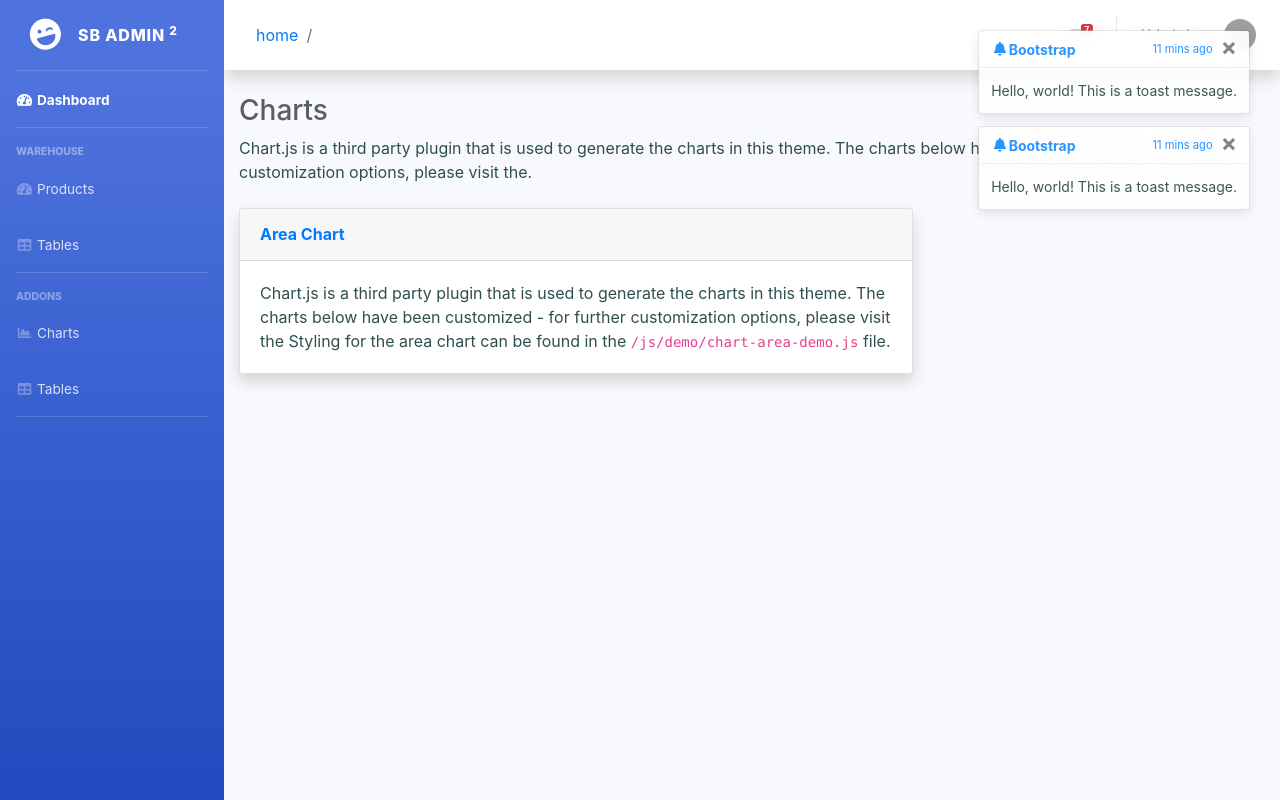
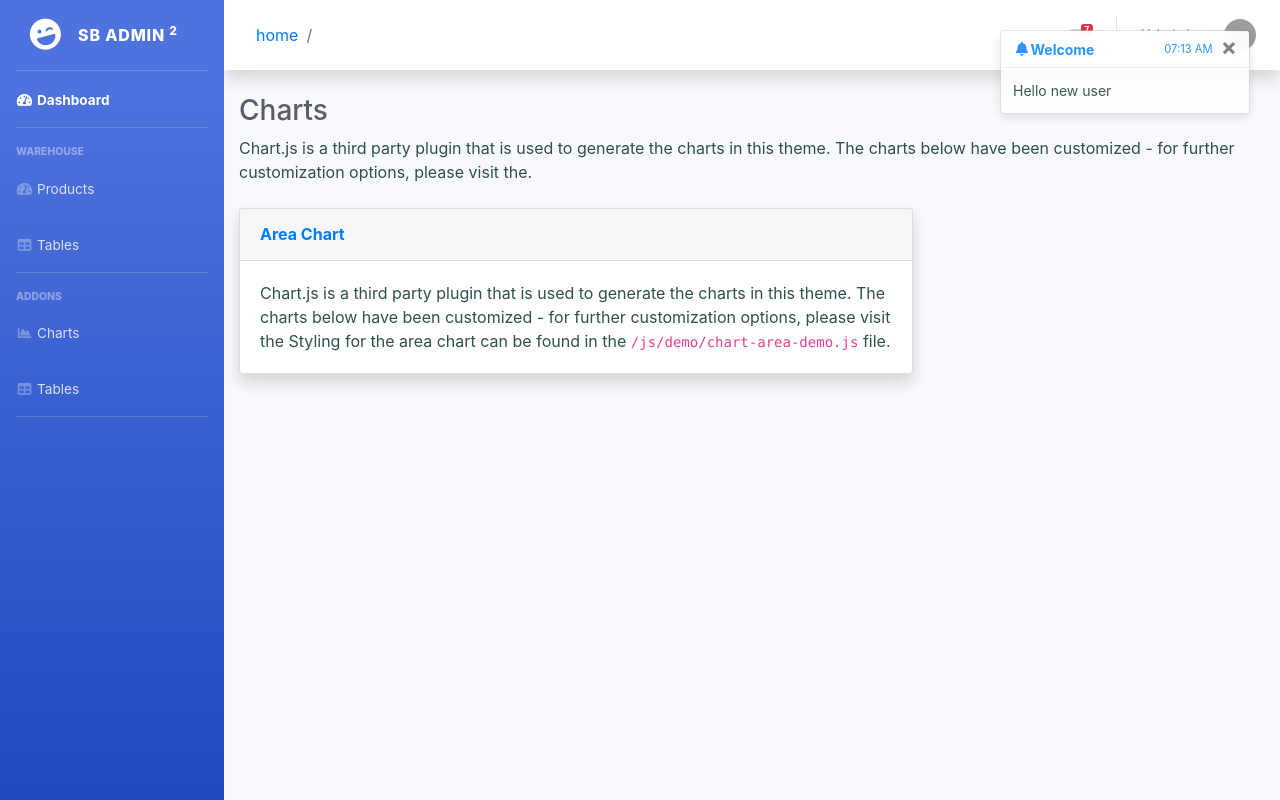
Before and after one commit to delprzemo/react-admin-template, a React (Create React App) app: page / in a window 1280 px wide. Built offline with nearby package versions, Linux system fonts and the light colour scheme; grey boxes are pictures that could not be loaded.

Commit message:
Add notification system

```diff
--- a/src/App.css
+++ b/src/App.css
@@ -35,7 +35,7 @@ body {
 }
 
 .toast-wrapper {
-    position: absolute;
+    position: fixed;
     top     : 30px;
     right   : 30px;
     z-index: 100 !important;
@@ -43,6 +43,7 @@ body {
 
 .toast {
     opacity: 0.95 !important;
+    width: 250px;
 }
 
 .toast-header {
--- a/src/App.tsx
+++ b/src/App.tsx
@@ -5,40 +5,14 @@ import LeftMenu from "./components/LeftMenu";
 import TopMenu from "./components/topMenu/TopMenu";
 import Home from "./components/Home";
 import Products from "./components/products/Products";
+import Notifications from "./common/elements/notifications";
 import { BrowserRouter as Router, Switch, Route } from "react-router-dom";
 
 const App: React.FC = () => {
   return (
     <div className="App" id="wrapper">
 
-      <div className="toast-wrapper">
-        <div className="toast">
-            <div className="toast-header">
-              <i className="fas fa-fw fa-bell"></i>
-              <strong className="mr-auto">Bootstrap</strong>
-              <small>11 mins ago</small>
-              <button type="button" className="ml-2 mb-1 close" data-dismiss="toast" aria-label="Close">
-                <span aria-hidden="true">&times;</span>
-              </button>
-            </div>
-            <div className="toast-body">
-                Hello, world! This is a toast message.
-            </div>
-        </div>
-        <div className="toast">
-            <div className="toast-header">
-              <i className="fas fa-fw fa-bell"></i>
-              <strong className="mr-auto">Bootstrap</strong>
-              <small>11 mins ago</small>
-              <button type="button" className="ml-2 mb-1 close" data-dismiss="toast" aria-label="Close">
-                <span aria-hidden="true">&times;</span>
-              </button>
-            </div>
-            <div className="toast-body">
-                Hello, world! This is a toast message.
-            </div>
-        </div>
-      </div>
+      <Notifications/>
 
       <Router>
         <LeftMenu />
--- /dev/null
+++ b/src/common/elements/notifications.tsx
@@ -0,0 +1,46 @@
+import React, { Fragment, Dispatch } from "react";
+import { useDispatch, useSelector } from "react-redux";
+import { IStateType } from "../../store/models/root.interfaces";
+import { INotification } from "../../store/models/notification.interface";
+import { removeNotification } from "../../store/actions/notifications.action";
+
+const Notifications: React.FC = () => {
+  const dispatch: Dispatch<any> = useDispatch();
+  const notifications: INotification[] = useSelector((state: IStateType) =>
+    state.notifications.notifications);
+
+  function closeNotification(id: number) {
+    dispatch(removeNotification(id));
+  }
+
+  const notificationList = notifications.map(notification => {
+    return (
+      <div className="toast" key={`notification_${notification.id}`}>
+        <div className="toast-header">
+          <i className="fas fa-fw fa-bell"></i>
+          <strong className="mr-auto">{notification.title}</strong>
+          <small>{notification.date.toLocaleTimeString(navigator.language, { hour: '2-digit', minute: '2-digit' })}</small>
+          <button type="button"
+            className="ml-2 mb-1 close"
+            data-dismiss="toast"
+            aria-label="Close"
+            onClick={() => closeNotification(notification.id)}>
+            <span aria-hidden="true">&times;</span>
+          </button>
+        </div>
+        <div className="toast-body">
+          {notification.text}
+        </div>
+      </div>
+    )
+  });
+
+
+  return (
+    <div className="toast-wrapper">
+      {notificationList}
+    </div>
+  );
+};
+
+export default Notifications;
--- a/src/components/products/Products.tsx
+++ b/src/components/products/Products.tsx
@@ -1,13 +1,14 @@
 import React, { Fragment, Dispatch, useState } from "react";
 import ProductList from "./ProductsList";
 import ProductForm from "./ProductsForm";
-import Card from "../../common/elements/Card";
+import Card from "../../common/elements/card";
 import "./Products.css";
 import { useDispatch, useSelector } from "react-redux";
 import { updateCurrentPath } from "../../store/actions/root.actions";
 import { IProductState, IStateType } from "../../store/models/root.interfaces";
 import Popup from "reactjs-popup";
 import { removeProduct, clearProductPendingEdit } from "../../store/actions/products.action";
+import { addNotification } from "../../store/actions/notifications.action";
 
 const Products: React.FC = () => {
   const dispatch: Dispatch<any> = useDispatch();
@@ -69,6 +70,7 @@ const Products: React.FC = () => {
                 if (!products.editProduct) {
                   return;
                 }
+                dispatch(addNotification("Product removed", `Product ${products.editProduct.name} was removed`))
                 dispatch(removeProduct(products.editProduct.id));
                 dispatch(clearProductPendingEdit());
                 setPopup(false);
--- a/src/components/products/ProductsForm.tsx
+++ b/src/components/products/ProductsForm.tsx
@@ -4,6 +4,7 @@ import { useSelector, useDispatch } from "react-redux";
 import { IProduct } from "../../store/models/product.interface";
 import TextInput, { OnChangeModel } from "../../common/elements/TextInput";
 import { editProduct, clearProductPendingEdit } from "../../store/actions/products.action";
+import { addNotification } from "../../store/actions/notifications.action";
 
 const ProductForm: React.FC = () => {
   const dispatch: Dispatch<any> = useDispatch();
@@ -29,6 +30,10 @@ const ProductForm: React.FC = () => {
         name: formState.name.value,
         description: formState.description.value
       }));
+
+      dispatch(addNotification("Product edited", `Product ${formState.name.value} edited by you`))
+      dispatch(clearProductPendingEdit());
+
     }
   }
 
--- a/src/components/products/ProductsList.tsx
+++ b/src/components/products/ProductsList.tsx
@@ -6,6 +6,7 @@ import { changeProductPendingEdit } from "../../store/actions/products.action";
 const ProductList: React.FC = () => {
   const dispatch: Dispatch<any> = useDispatch();
   const products: IProductState = useSelector((state: IStateType) => state.products);
+
   const productElements: (JSX.Element | null)[] = products.products.map(product => {
     if (!product) { return null; };
     return (<tr className={`table-row ${(products.editProduct && products.editProduct.id === product.id) ? "selected" : ""}`}
--- /dev/null
+++ b/src/store/actions/notifications.action.ts
@@ -0,0 +1,14 @@
+export const ADD_NOTIFICATION: string = "ADD_NOTIFICATION";
+export const REMOVE_NOTIFICATION: string = "REMOVE_NOTIFICATION";
+
+export function addNotification(title: string, text: string): addNotificationActionType {
+    return { type: ADD_NOTIFICATION, text: text, title: title };
+}
+
+export function removeNotification(id: number): removeNotificationActionType {
+    return { type: REMOVE_NOTIFICATION, id: id };
+}
+
+
+export type addNotificationActionType = { type: string, text: string, title: string };
+export type removeNotificationActionType = { type: string, id: number };
--- /dev/null
+++ b/src/store/models/notification.interface.ts
@@ -0,0 +1,6 @@
+export interface INotification {
+    id: number,
+    date: Date,
+    title: string,
+    text: string
+}
--- a/src/store/models/root.interfaces.ts
+++ b/src/store/models/root.interfaces.ts
@@ -1,4 +1,5 @@
 import { IProduct } from "./product.interface";
+import { INotification } from "./notification.interface";
 
 export interface IRootPageStateType {
     area: string;
@@ -11,6 +12,7 @@ export interface IRootStateType {
 export interface IStateType {
     root: IRootStateType;
     products: IProductState;
+    notifications: INotificationState;
 }
 
 export interface IProductState {
@@ -22,3 +24,7 @@ export interface IActionBase {
     type: string;
     [prop: string]: any;
 }
+
+export interface INotificationState {
+    notifications: INotification[];
+}
--- /dev/null
+++ b/src/store/reducers/notification.reducer.ts
@@ -0,0 +1,35 @@
+import { IActionBase, INotificationState } from "../models/root.interfaces";
+import { ADD_NOTIFICATION, REMOVE_NOTIFICATION } from "../actions/notifications.action";
+import { INotification } from "../models/notification.interface";
+
+
+
+const initialState: INotificationState = {
+    notifications: [{id: 1, date: new Date(), text: "Hello new user", title: "Welcome"}]
+};
+
+function notificationReducer(state: INotificationState = initialState, action: IActionBase): INotificationState {
+    switch (action.type) {
+        case ADD_NOTIFICATION: {
+            let notifications = state.notifications;
+            let maxId = Math.max.apply(Math, state.notifications.map(function(o) { return o.id; }));
+            if(maxId === -Infinity) maxId = 0;
+            notifications.push({
+                id: maxId + 1,
+                date: new Date(),
+                title: action.title,
+                text: action.text
+            });
+            return {...state, notifications: [...notifications]};
+        }
+        case REMOVE_NOTIFICATION: {
+            return {...state, notifications: state.notifications
+                .filter(Notification => Notification.id !== action.id)};
+        }
+        default:
+            return state;
+    }
+}
+
+
+export default notificationReducer;
--- a/src/store/reducers/products.reducer.ts
+++ b/src/store/reducers/products.reducer.ts
@@ -33,7 +33,7 @@ function productsReducer(state: IProductState = initialState, action: IActionBas
     switch (action.type) {
         case ADD_PRODUCT: {
             state.products.push(action.product);
-            return { ...state, };
+            return { ...state};
         }
         case EDIT_PRODUCT: {
             const foundIndex: number = state.products.findIndex(pr => pr.id === action.product.id);
--- a/src/store/reducers/root.reducer.ts
+++ b/src/store/reducers/root.reducer.ts
@@ -2,6 +2,7 @@ import { combineReducers, Reducer, AnyAction } from "redux";
 import { UPDATE_CURRENT_PATH, updateCurrentPathActionType } from "../actions/root.actions";
 import { IRootStateType, IActionBase } from "../models/root.interfaces";
 import productsReducer from "./products.reducer";
+import notificationReducer from "./notification.reducer";
 
 
 const initialState: IRootStateType = {
@@ -17,7 +18,9 @@ function rootReducer(state: IRootStateType = initialState, action: IActionBase):
     }
 }
 
-const rootReducers: any = combineReducers({root: rootReducer, products: productsReducer});
+const rootReducers: any = combineReducers({root: rootReducer,
+    products: productsReducer,
+    notifications: notificationReducer});
 
 
 
```
Also changed, not shown: 1 other file (tests, documents, lock files or other folders).
